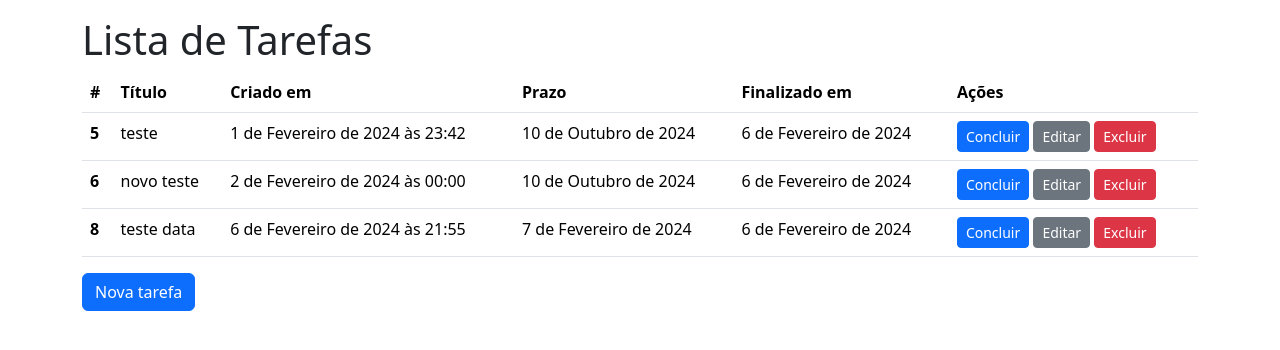
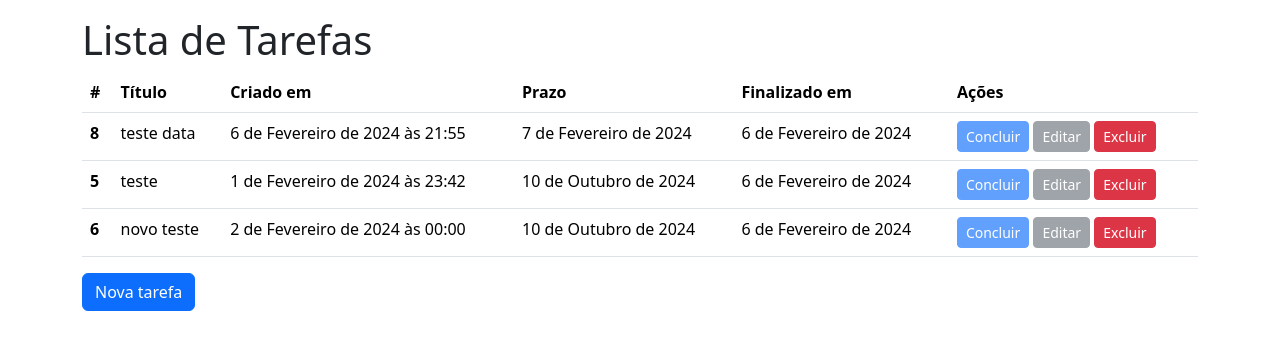
Before and after one commit to MarcioGBecker/twtodos_django, a Django app: page / in a window 1280 px wide. Shown: the part 56-406 px from the top of the page. Run offline with Django 5.2, Linux system fonts and the light colour scheme; data comes from the database, SQL or seed files in the repository; both versions use the stored data as it was after the commit.

Commit message:
Conclusão da ToDo List utilizando Django!!
Organização das tarefas para o encerramento aparecer como prioridade e
desabilitando os botões editar e concluir para as tarefas já concluídas

```diff
--- a/todos/models.py
+++ b/todos/models.py
@@ -1,5 +1,4 @@
 from django.db import models
-
 
 class Todo(models.Model):
     title = models.CharField(verbose_name="Título",
@@ -12,3 +11,11 @@ class Todo(models.Model):
         null=False, blank=False
     )  # Prazo para encerrar a tarefa
     finished_at = models.DateField(null=True)  # Data real de encerramento da tarefa
+
+    class Meta:
+        ordering = ["deadLine"]
+
+    def mark_has_complete(self):
+        if not self.finished_at:
+            self.finished_at = date.today()
+            self.save()
--- a/todos/templates/todos/todo_list.html
+++ b/todos/templates/todos/todo_list.html
@@ -28,8 +28,8 @@
                         <td>{{ todo.deadLine }}</td>
                         <td>{{ todo.finished_at|default:"-" }}</td>
                         <td>
-                            <a href="{% url "todo_complete" pk=todo.pk %}" class="btn btn-primary btn-sm">Concluir</a>
-                            <a href="{% url "todo_update" pk=todo.pk %}" class="btn btn-secondary btn-sm">Editar</a>
+                            <a href="{% url "todo_complete" pk=todo.pk %}" class="btn btn-primary btn-sm {% if todo.finished_at %}disabled{% endif %}">Concluir</a>
+                            <a href="{% url "todo_update" pk=todo.pk %}" class="btn btn-secondary btn-sm {% if todo.finished_at %}disabled{% endif %}">Editar</a>
                             <a href="{% url "todo_delete" pk=todo.pk %}" class="btn btn-danger btn-sm">Excluir</a>
                         </td>
                     </tr>
--- a/todos/views.py
+++ b/todos/views.py
@@ -26,6 +26,5 @@ class TodoDeleteView(DeleteView):
 class TodoCompleteView(View):
     def get(self, request, pk):
         todo = get_object_or_404(Todo, pk=pk)
-        todo.finished_at = date.today()
-        todo.save()
+        todo.mark_has_complete()
         return redirect("todo_list")
```
Also changed, not shown: db.sqlite3.
